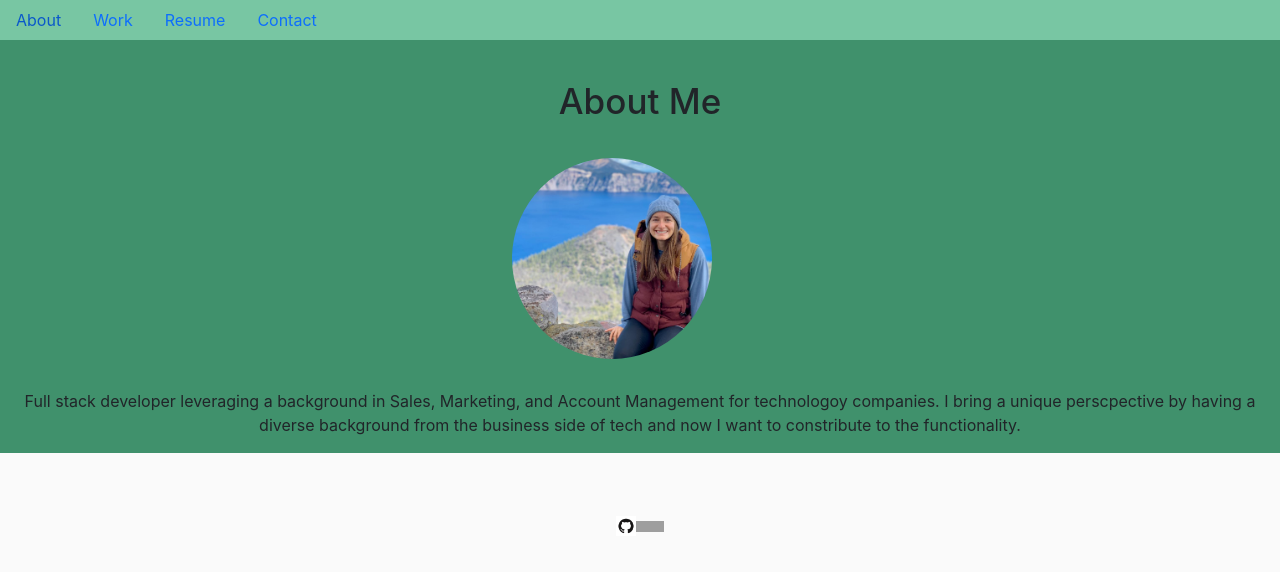
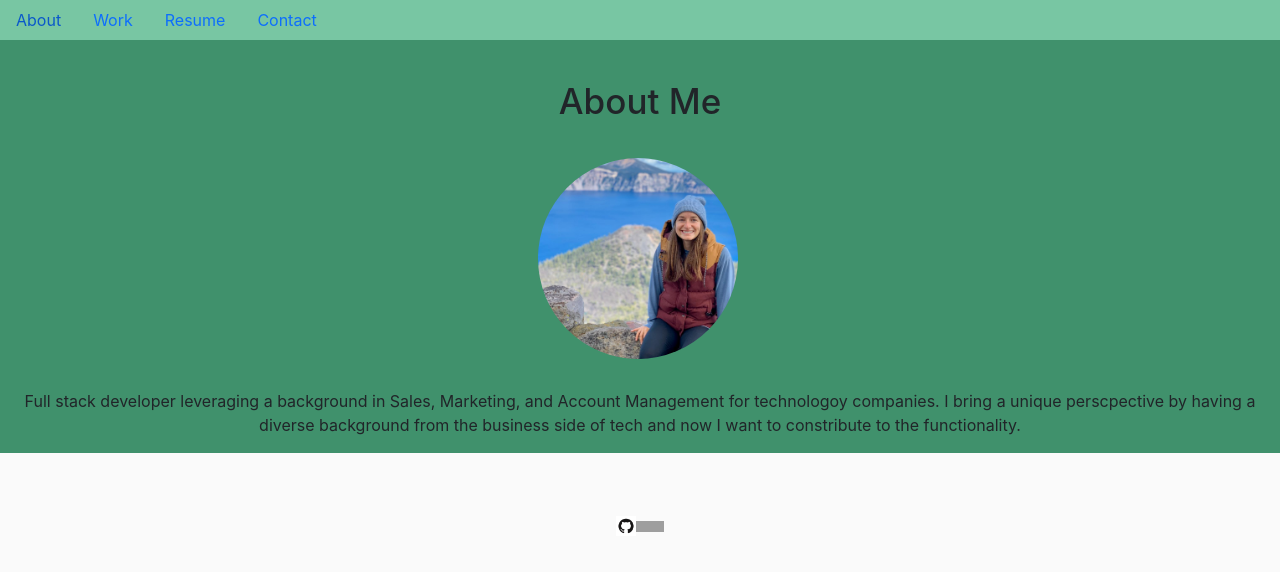
Before and after one commit to ncfranklin14/20-React-Portfolio, a React (Create React App) app: page / in a window 1280 px wide. Shown: the top 572 px of the page. Built offline with nearby package versions, Linux system fonts and the light colour scheme; grey boxes are pictures that could not be loaded.

Commit message:
updates to skills and profile pic

```diff
--- a/src/components/About/about.css
+++ b/src/components/About/about.css
@@ -4,7 +4,7 @@
 .profile-pic{
     width:200px;
     border-radius: 50%;
-    margin-left: 40%;
+    margin-left: 42%;
 }
 .about {
     display: flex;
--- a/src/components/Resume/Resume.js
+++ b/src/components/Resume/Resume.js
@@ -13,19 +13,20 @@ export default function Resume() {
                 <div className='resumeContainer'>
                     <ListGroup className='skills'>
                         <h3>Technical Skills:</h3>
+                        <h4>Front-end:</h4>
                         <ListGroup.Item>JavaScript</ListGroup.Item>
                         <ListGroup.Item>CSS</ListGroup.Item>
                         <ListGroup.Item>HTML</ListGroup.Item>
                         <ListGroup.Item>jQuery </ListGroup.Item>
                         <ListGroup.Item>Bootstrap </ListGroup.Item>
+                        <ListGroup.Item>React</ListGroup.Item>
+                        <ListGroup.Item>Handlebars</ListGroup.Item>
+                        <h4>Back-end:</h4>
                         <ListGroup.Item>Node</ListGroup.Item>
                         <ListGroup.Item>Express</ListGroup.Item>
-                        <ListGroup.Item>SQL</ListGroup.Item>
-                        <ListGroup.Item>MySQL </ListGroup.Item>
+                        <ListGroup.Item>MySQL/Sequelize </ListGroup.Item>
                         <ListGroup.Item>MongoDB</ListGroup.Item>
                         <ListGroup.Item>Mongoose</ListGroup.Item>
-                        <ListGroup.Item>React</ListGroup.Item>
-                        <ListGroup.Item>Handlebars</ListGroup.Item>
                         <ListGroup.Item>GitHub</ListGroup.Item>
                     </ListGroup>
                 </div>
```
